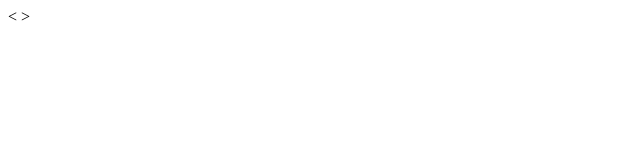
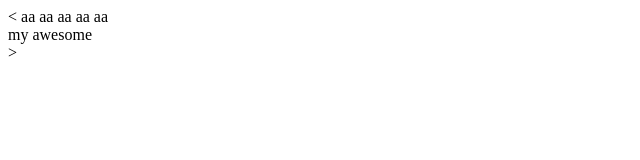
Before and after one commit to darrenchou/gittest, a plain HTML site: page index.html in a window 1280 px wide. Shown: the whole page, without its empty margins (0-640 px from the left). Drawn offline with Linux system fonts and the light colour scheme.

Commit message:
added module1

```diff
--- a/index.html
+++ b/index.html
@@ -3,6 +3,14 @@
 	<title>hhhh</title>
 </head>
 <body>
+aa
+aa
+aa
+aa
+aa
+<module-one>
+	<div>my awesome</div>
+</module-one>
 
 </body>
 </html>>
```
